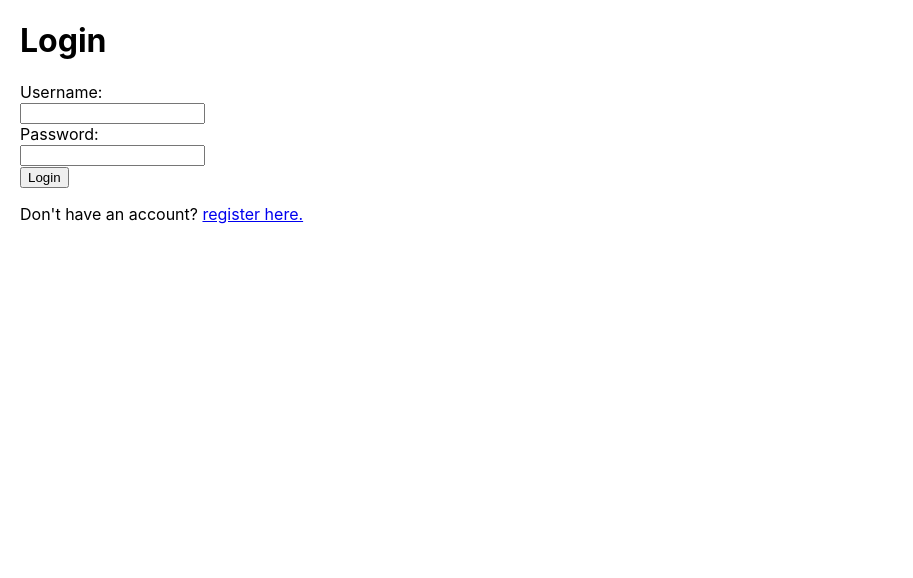
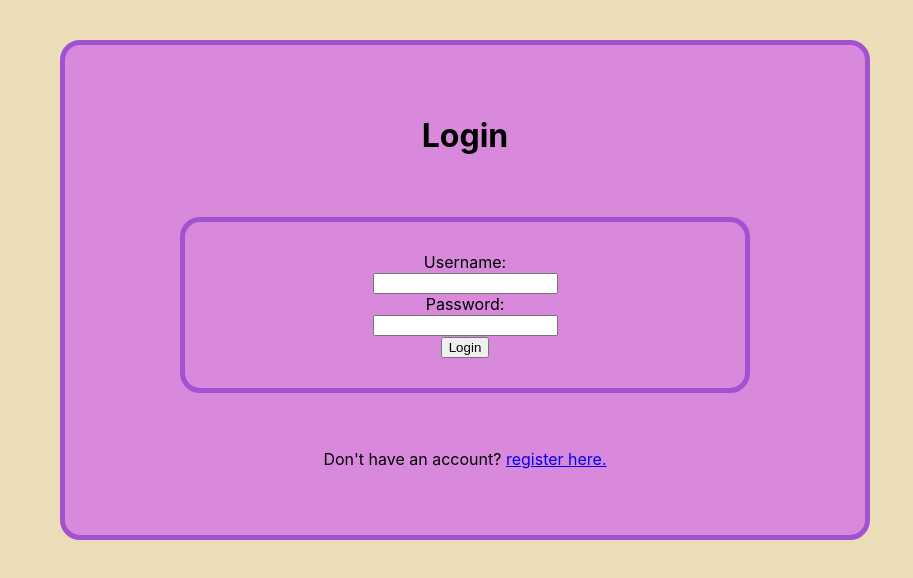
Before and after one commit to makayla-pollard/chattermaxfrontend, a React (Create React App) app in the folder chattermaxfrontend/: page /login in a window 1280 px wide. Shown: the top 578 px of the page, without its empty margins (0-913 px from the left). Built offline with nearby package versions, Linux system fonts and the light colour scheme.

Commit message:
login Styling

```diff
--- a/chattermaxfrontend/src/components/Login.js
+++ b/chattermaxfrontend/src/components/Login.js
@@ -1,6 +1,7 @@
 import {useState} from 'react';
 import {Link, useNavigate } from 'react-router-dom';
 import Cookies from 'universal-cookie';
+import '../style/LoginStyle.css'
 import jwt from 'jwt-decode';
 
 function Login(){
@@ -51,10 +52,10 @@ function Login(){
 
 
     return(
-        <div>
+        <div className='loginContainer'>
             <h1>Login</h1>
 
-        <div>
+            <div className='LoginForm'>
                 <form onSubmit={(e) => loginuser(e)}>
                     <label>Username: </label>
                     <br/>
--- a/chattermaxfrontend/src/components/NavBar.js
+++ b/chattermaxfrontend/src/components/NavBar.js
@@ -1,4 +1,5 @@
 import { NavLink, useNavigate } from 'react-router-dom';
+import '../style/NavBarStyle.css';
 
 const NavBar = ({user}) => {
     let navigate = useNavigate();
--- a/chattermaxfrontend/src/components/Profile.js
+++ b/chattermaxfrontend/src/components/Profile.js
@@ -2,6 +2,7 @@ import Cookies from 'universal-cookie';
 import jwt from 'jwt-decode';
 import React, {useState, useEffect, Suspense} from 'react';
 import { useParams, useNavigate } from 'react-router-dom';
+import '../style/ProfileStyle.css'
 const LoggedInUserProfile = React.lazy(() => import ('./LoggedInUserProfile'));
 
 
--- a/chattermaxfrontend/src/index.css
+++ b/chattermaxfrontend/src/index.css
@@ -5,6 +5,7 @@ body {
     sans-serif;
   -webkit-font-smoothing: antialiased;
   -moz-osx-font-smoothing: grayscale;
+  background-color: #ECDDB9;
 }
 
 code {
--- /dev/null
+++ b/chattermaxfrontend/src/style/LoginStyle.css
@@ -0,0 +1,20 @@
+.LoginForm{
+    border: 5px solid #A152D1;
+    background-color: #d889dc75;
+    border-radius: 20px;
+    padding: 30px;
+    margin: 40px;
+    text-align: center;
+    display: inline-block;
+    width: 500px;
+}
+
+.loginContainer{
+    border: 5px solid #A152D1;
+    background-color: #D889DC;
+    border-radius: 20px;
+    padding: 50px;
+    margin: 40px;
+    width: 700px;
+    text-align: center;
+}
--- /dev/null
+++ b/chattermaxfrontend/src/style/NavBarStyle.css
@@ -0,0 +1 @@
+/* Background Color #EBAB6A */
```
Also changed, not shown: chattermaxfrontend/src/style/ProfileStyle.css (added), 1 other file (tests, documents, lock files or other folders). Lines whose indentation alone changed are shown as unchanged.
